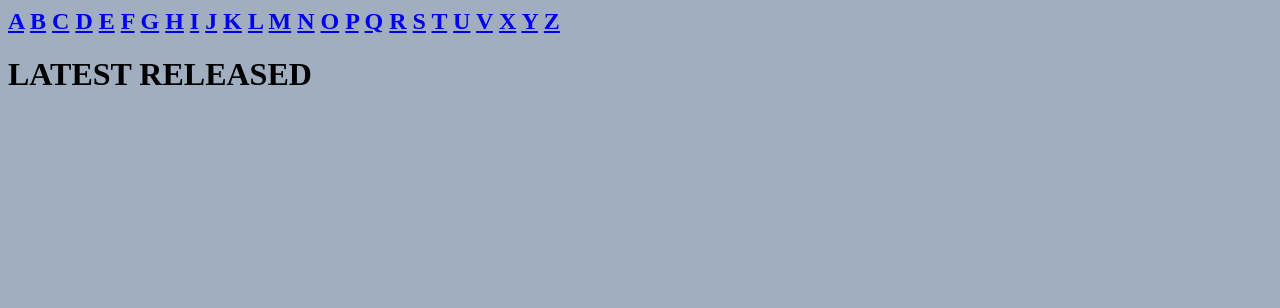
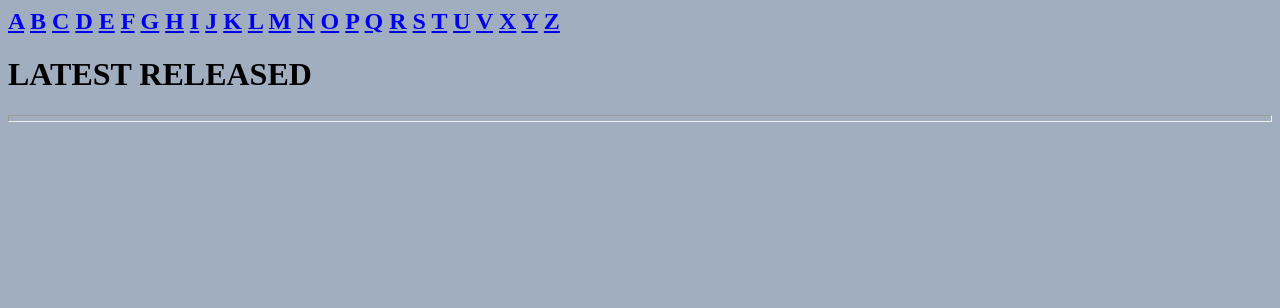
Before and after one commit to sork01/chia, a Flask app: page / in a window 1280 px wide. Shown: the top 308 px of the page. Run offline with Flask 2, Linux system fonts and the light colour scheme; data that the repository does not hold is empty.

Commit message:
fixed horizontal line between latest releases and list

```diff
--- a/templates/anime.html.j2
+++ b/templates/anime.html.j2
@@ -40,6 +40,7 @@
 <li> <a href="/episode?episode={{ thing[0] }}">{{ thing[1] }}</li>
 {% endfor %}
 </h2>
+<hr style="height:5px">
 <div class="multi-column">
     <ul>
 {% for show in anime %}
```
